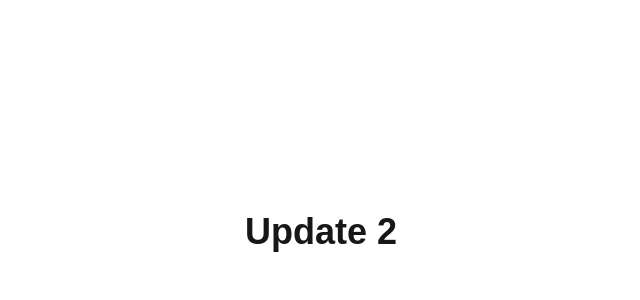
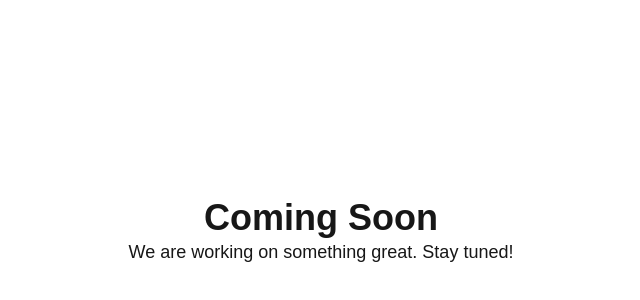
Before and after one commit to DeadpanDev/bencyber-website, a Next.js app: page / in a window 1280 px wide. Shown: the part 168-468 px from the top of the page, without its empty margins (319-959 px from the left). Built offline with nearby package versions, Linux system fonts and the light colour scheme.

Commit message:
Update header in Home component of page.tsx to "Coming Soon" and add a message indicating ongoing work.

```diff
--- a/app/page.tsx
+++ b/app/page.tsx
@@ -2,7 +2,10 @@ export default function Home() {
   return (
     <main>
       <div className="flex flex-col items-center justify-center h-screen">
-        <h1 className="text-4xl font-bold">Update 2</h1>
+        <h1 className="text-4xl font-bold">Coming Soon</h1>
+        <p className="text-lg">
+          We are working on something great. Stay tuned!
+        </p>
       </div>
     </main>
   );
```
